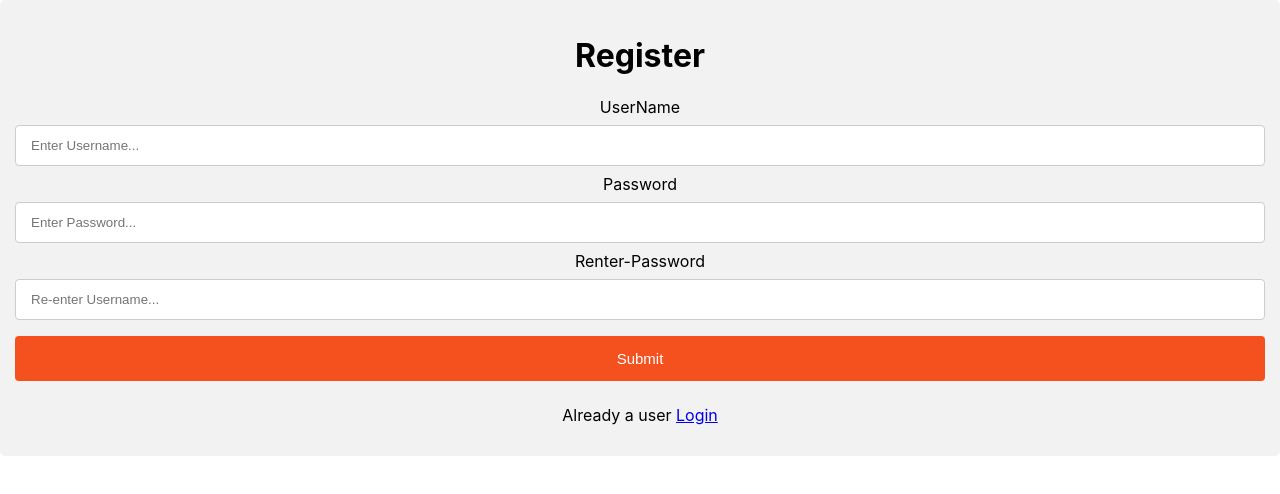
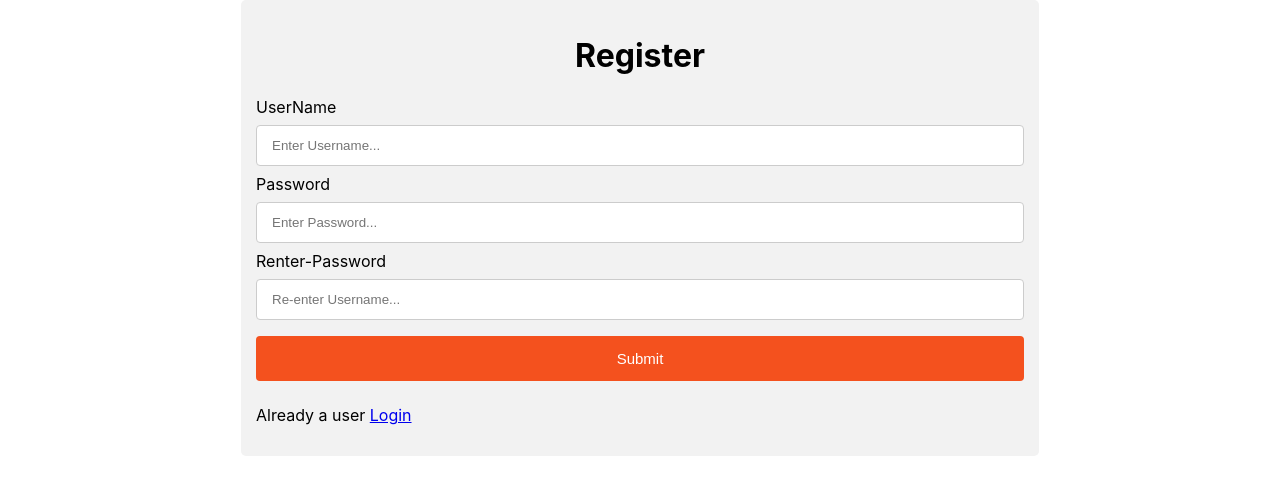
Before and after one commit to akshata-systango/python-react-app, a React (Create React App) app in the folder client/: page /register in a window 1280 px wide. Shown: the top 494 px of the page. Built offline with nearby package versions, Linux system fonts and the light colour scheme.

Commit message:
working with backend & modify frontend

```diff
--- a/client/package.json
+++ b/client/package.json
@@ -2,6 +2,7 @@
   "name": "client",
   "version": "0.1.0",
   "private": true,
+  "proxy": "http://localhost:5000",
   "dependencies": {
     "@testing-library/jest-dom": "^5.16.2",
     "@testing-library/react": "^12.1.3",
--- a/client/src/App.css
+++ b/client/src/App.css
@@ -1,6 +1,3 @@
-.App {
-  text-align: center;
-}
 
 .App-logo {
   height: 40vmin;
--- a/client/src/Shared/Button/index.jsx
+++ b/client/src/Shared/Button/index.jsx
@@ -1,10 +1,10 @@
 import React from 'react';
 
 const Button = (props) => {
-    const {className, children, type} = props
+    const {className, children, type, onclick} = props
     return (
         <div>
-            <button className={className} type={type}>{children}</button>
+            <button className={className} type={type} onClick={onclick}>{children}</button>
         </div>
     );
 };
--- a/client/src/Shared/InputField/index.jsx
+++ b/client/src/Shared/InputField/index.jsx
@@ -1,10 +1,10 @@
 import React from 'react';
 
 const Input = (props) => {
-    const {className, name, type, placeholder} = props
+    const {className, name, type, placeholder, onclick} = props
     return (
         <div>
-            <input className={className} name={name} type={type} placeholder={placeholder}/>
+            <input className={className} name={name} type={type} placeholder={placeholder} onChange={onclick}/>
         </div>
     );
 };
--- a/client/src/components/RegisterStep.jsx
+++ b/client/src/components/RegisterStep.jsx
@@ -1,21 +1,41 @@
-import React from 'react';
+import React, { useState } from 'react';
 import { Link } from 'react-router-dom';
 import Button from '../Shared/Button/index';
 import Input from '../Shared/InputField/index';
+const axios = require('axios');
 
 const RegisterStep = () => {
+    const [userInputs, setUserInputs] = useState({
+        userName: '',
+        password: '',
+        confirmPassword: '',
+    })
+    const userInputHandler = () => {
+        console.log('userInput', userInputs)
+        axios.post('/user', {
+            userName: userInputs.userName,
+            password: userInputs.password,
+            password1: userInputs.confirmPassword
+          })
+          .then(function (response) {
+            console.log(response);
+          })
+          .catch(function (error) {
+            console.log(error);
+          });
+    }
     return (
         <div className='form'>
             <h1>Register</h1>
-            <form>
-                <label for='uname'>UserName</label>
-                <Input name={'UserName'} className={'uname'} type={'text'} placeholder={'Enter Username...'}/>
-                <label for='password'>Password</label>
-                <Input name={'Password'} className={'Password'} type={'text'} placeholder={'Enter Password...'}/>
-                <label for='password1'>Renter-Password</label>
-                <Input name={'Renter-Password'} className={'Renter-Password'} type={'text'} placeholder={'Re-enter Username...'}/>
+            <form className='registerForm'>
+                <label >UserName</label>
+                <Input name={'UserName'} className={'uname'} type={'text'} placeholder={'Enter Username...'} onclick={(e) => setUserInputs({...userInputs,userName: e.target.value}) }/>
+                <label >Password</label>
+                <Input name={'Password'} className={'Password'} type={'text'} placeholder={'Enter Password...'} onclick={(e) => setUserInputs({...userInputs,password: e.target.value}) }/>
+                <label >Renter-Password</label>
+                <Input name={'Renter-Password'} className={'Renter-Password'} type={'text'} placeholder={'Re-enter Username...'} onclick={(e) => setUserInputs({...userInputs,confirmPassword: e.target.value}) }/>
             </form>
-            <Button className={'button'} type={'submit'}>Submit</Button>
+            <Button className={'button'} type={'submit'} onclick={userInputHandler}>Submit</Button>
             <p>Already a user <Link to={'/login'}>Login</Link></p>
         </div>
     );
--- a/client/src/components/style.css
+++ b/client/src/components/style.css
@@ -59,6 +59,11 @@ input[type="text"] {
   border-radius: 5px;
   background-color: #f2f2f2;
   padding: 15px;
+  margin: auto;
+  width: 60%;
+}
+.form h1{
+  text-align: center;
 }
 
 .button {
@@ -77,3 +82,6 @@ input[type="text"] {
 .button:hover {
   background-color: orangered;
 }
+.registerForm{
+  text-align: left;
+}
```
Also changed, not shown: 2 other files (tests, documents, lock files or other folders).
